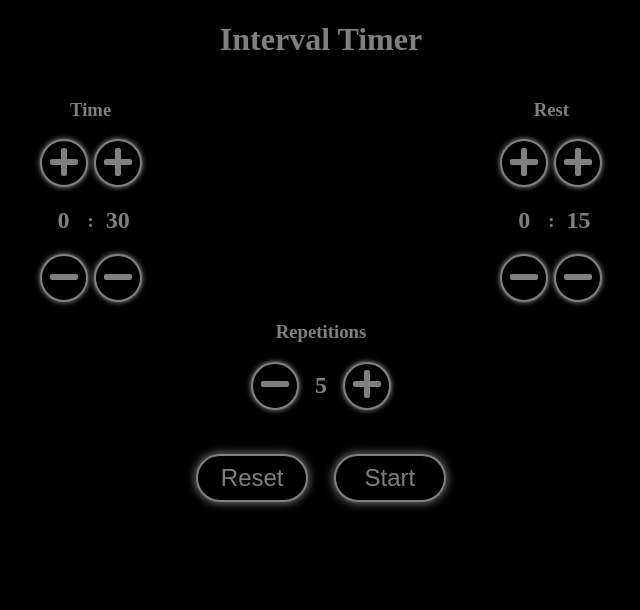
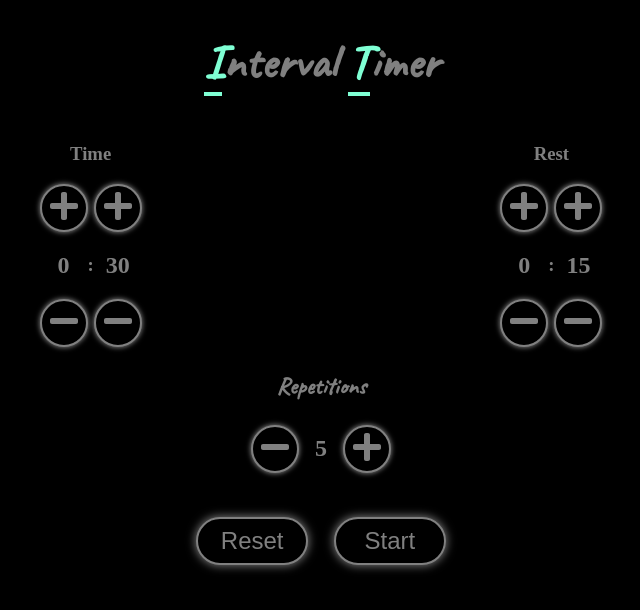
Before and after one commit to grimjohncorn/interval, a React (Create React App) app: page / in a window 1280 px wide. Shown: the top 610 px of the page, without its empty margins (319-959 px from the left). Built offline with nearby package versions, Linux system fonts and the light colour scheme.

Commit message:
add first letter effects to title

```diff
--- a/src/App.css
+++ b/src/App.css
@@ -1,3 +1,5 @@
+@import url('https://fonts.googleapis.com/css2?family=Caveat&display=swap');
+
 html {
   color: grey;
   background-color: black;
@@ -6,7 +8,15 @@
 
 .title {
   width: 100%;
+  font-family: 'Caveat', cursive;
+  font-size: 1.5rem;
   text-align: center;
+}
+
+
+.firstLetter {
+  color: aquamarine;
+  border-bottom: 4px solid aquamarine;
 }
 
 .buttons {
--- a/src/Title.js
+++ b/src/Title.js
@@ -1,7 +1,16 @@
 const Title = ({ title }) => {
+    const titleWords = title.split(' ')
+
+    let formattedWords = []
+    titleWords.forEach((word, index, words) => {
+        formattedWords.push(<span className="firstLetter">{word.charAt(0)}</span>)
+        formattedWords.push(word.slice(1,word.length))
+        if(index !== words.length-1) formattedWords.push(" ") //add space between words
+    })
+
     return (
         <div className='title'>
-            <h1>{title}</h1>
+            <h1>{formattedWords.map(item => item)}</h1>
         </div>
       )
 }
```
